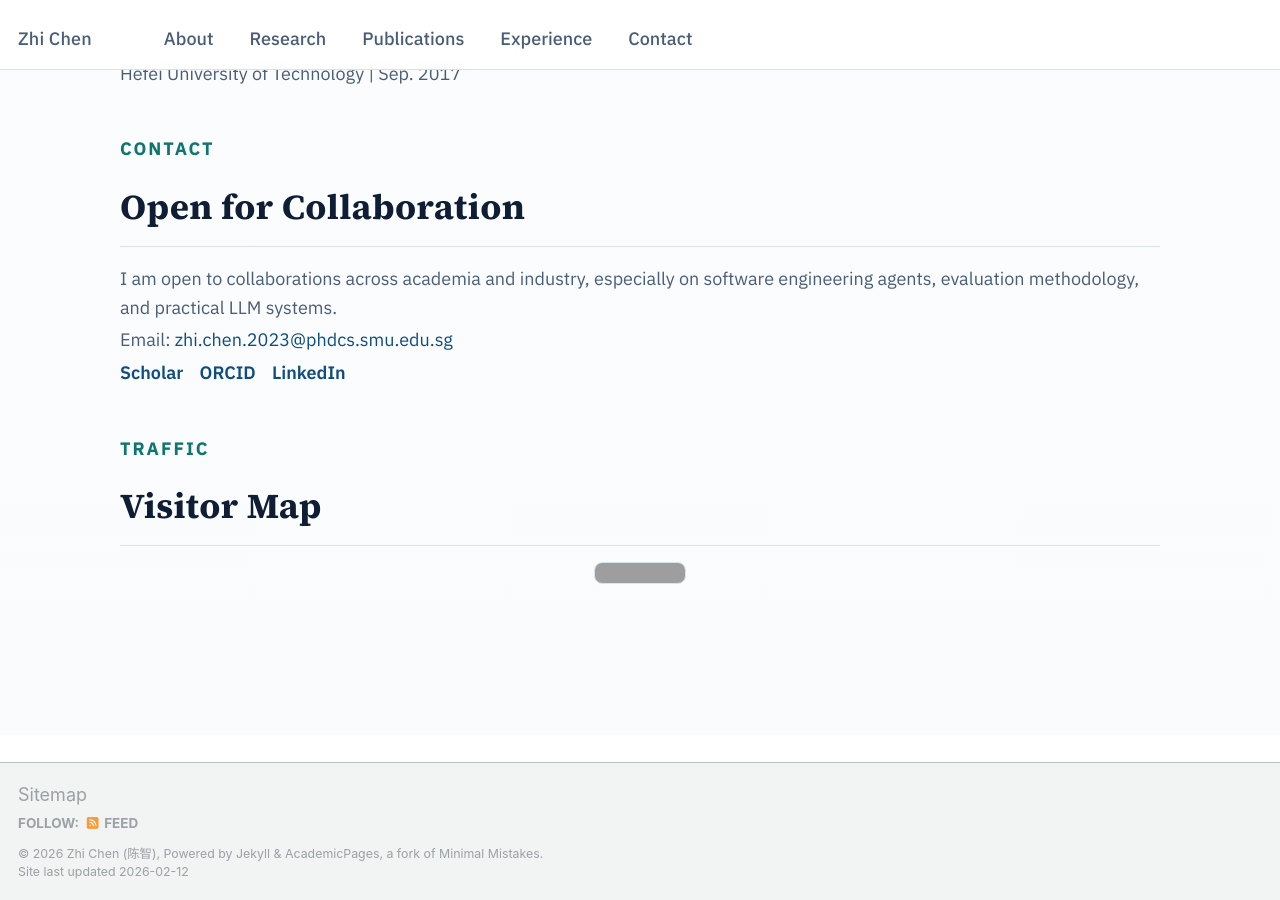
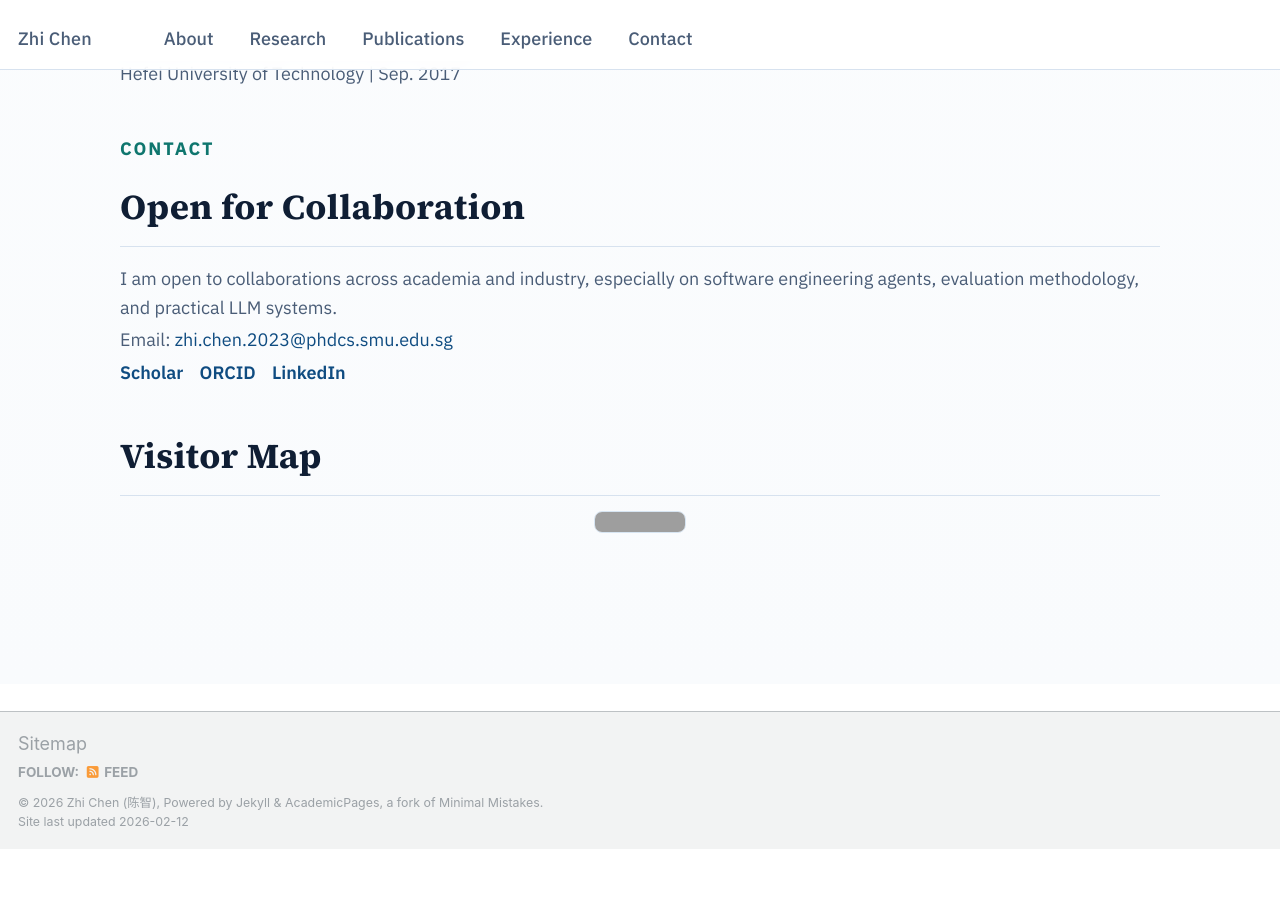
Before and after one commit to chenzhi-cz/chenzhi-cz.github.io, a Jekyll site: the page built from _pages/about.md, in a window 1280 px wide and 900 px high, scrolled down 4112 px. Built offline with Jekyll 4.4.1, drawn with Linux system fonts in a browser that asks for light colours; some web fonts are replaced; after the commit the page ends 4961 px from its top, so only the background shows below that; grey boxes are pictures that could not be loaded.

Commit message:
Remove Traffic kicker from visitor map section

```diff
--- a/_pages/about.md
+++ b/_pages/about.md
@@ -252,7 +252,6 @@ redirect_from:
 
   <section id="visitors" class="home-section home-section--visitors">
     <div class="home-section__head">
-      <p class="home-kicker">Traffic</p>
       <h2>Visitor Map</h2>
     </div>
     <div class="visitor-map">
```
